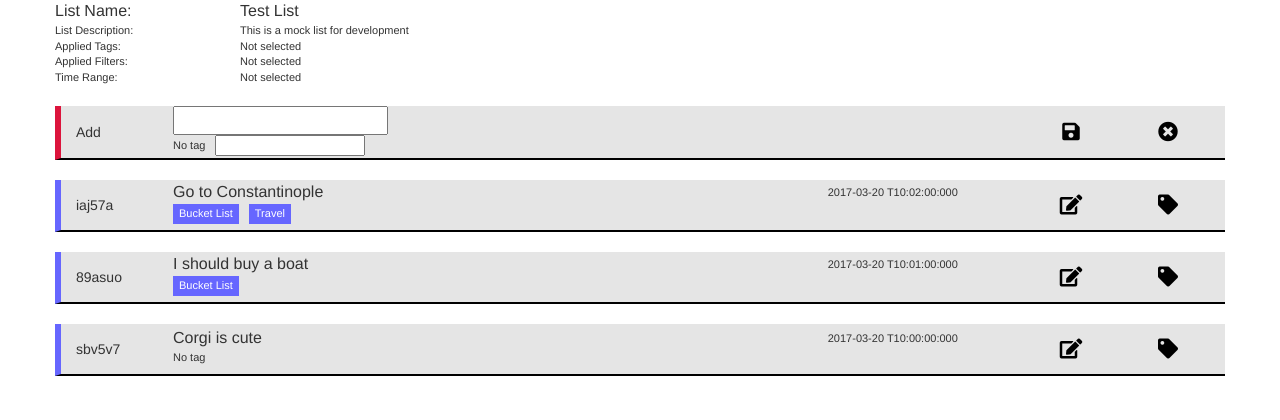
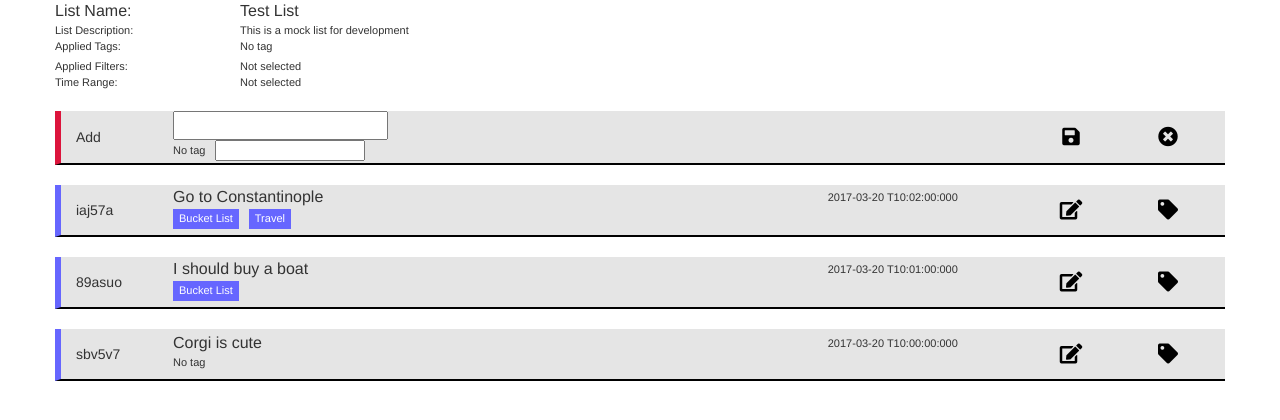
Before and after one commit to bsmmoon/int-tag-viewer, a React (Create React App) app: page / in a window 1280 px wide. Shown: the top 420 px of the page. Built offline with nearby package versions, Linux system fonts and the light colour scheme.

Commit message:
show tag icons on the summary component as well

```diff
--- a/src/App.js
+++ b/src/App.js
@@ -95,6 +95,7 @@ class App extends Component {
       tags={listData.tags}
       filters={listData.filters}
       timeRange={listData.timeRange}
+      toggleTag={this.toggleTag.bind(this)}
     />;
   }
 
--- a/src/ListSummary.js
+++ b/src/ListSummary.js
@@ -1,6 +1,8 @@
 // React and component classes are not cught by Eslint.
 /* eslint-disable no-unused-vars */
 import React, {Component} from 'react';
+
+import Tag from './Tag';
 /* eslint-enable no-unused-vars */
 
 import Style from './Style';
@@ -17,6 +19,8 @@ class ListSummary extends Component {
 
     this.style = Style.import();
 
+    this.toggleTag = props.toggleTag;
+
     this.state = {
       name: props.name,
       description: props.description,
@@ -31,6 +35,16 @@ class ListSummary extends Component {
    * @return {jsx} component with row class
    */
   render() {
+    const tags = this.state.tags;
+    const tagComponents = tags.length > 0 ? tags.map(function(tag) {
+      return <Tag
+        key={tag}
+        name={tag}
+        toggleTag={this.toggleTag}
+      />;
+    }.bind(this)) : <div
+      style={Style.merge([this.style.base.margin.right.small, this.style.base.margin.bottom.tiny, {display: 'inline-block'}])}
+    >No tag</div>;
     return (
       <div className='row' style={Style.merge([this.style.base.margin.bottom.medium, this.style.base.font.size.small])}>
         <div className='row' style={Style.merge([this.style.base.font.size.medium])}>
@@ -43,7 +57,7 @@ class ListSummary extends Component {
         </div>
         <div className='row'>
           <div className='col-xs-2'>Applied Tags:</div>
-          <div className='col-xs'>{this.state.tags.length > 0 ? this.state.tags.join(', ') : 'Not selected'}</div>
+          <div className='col-xs'>{tagComponents}</div>
         </div>
         <div className='row'>
           <div className='col-xs-2'>Applied Filters:</div>
--- a/src/LogLine.js
+++ b/src/LogLine.js
@@ -20,12 +20,13 @@ class LogLine extends Component {
 
     this.style = Style.import();
 
+    this.toggleTag = props.toggleTag;
+
     this.state = {
       id: props.id,
       description: props.description,
       time: props.time,
       tags: props.tags,
-      toggleTag: props.toggleTag,
     };
   }
 
@@ -39,7 +40,7 @@ class LogLine extends Component {
       return <Tag
         key={tag}
         name={tag}
-        toggleTag={this.state.toggleTag}
+        toggleTag={this.toggleTag}
       />;
     }.bind(this)) : <div
       style={Style.merge([this.style.base.margin.right.small, this.style.base.margin.bottom.tiny, {display: 'inline-block'}])}
```
